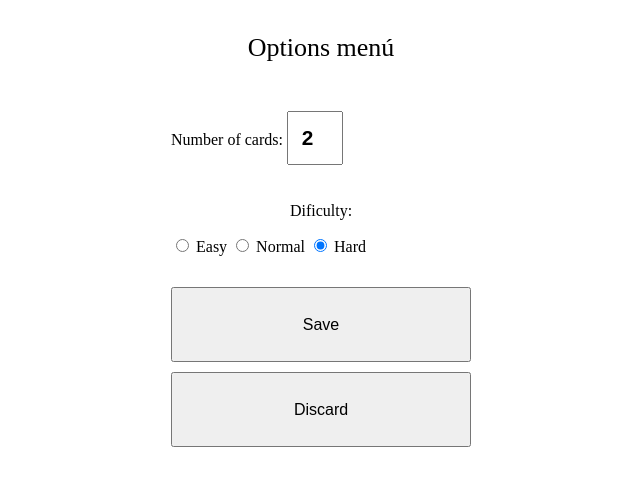
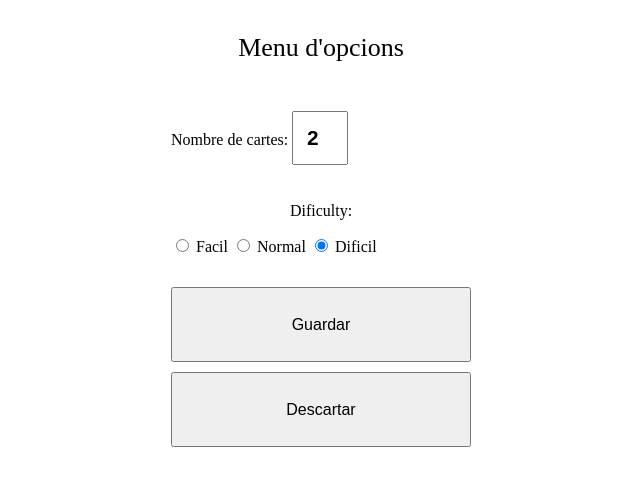
Before and after one commit to u1969219/Memory, a plain HTML site: page motor/html/options.html in a window 1280 px wide. Shown: the whole page, without its empty margins (319-959 px from the left). Drawn offline with nearby package versions, Linux system fonts and the light colour scheme.

Commit message:
Update options.html

```diff
--- a/motor/html/options.html
+++ b/motor/html/options.html
@@ -7,22 +7,22 @@
 	</head>
 	<body>
 		<div id="options_id">
-			<p class="menu-object" id="title">Options menú</p>
+			<p class="menu-object" id="title">Menu d'opcions</p>
 			<div class="menu-object">
-				<label for="labelnumber">Number of cards:</label>
+				<label for="labelnumber">Nombre de cartes:</label>
 				<input type="number" id="labelnumber" v-model="num">
 			</div>
 			<div class="menu-object">
 				<p>Dificulty:</p>
 				<input type="radio" id="easy" value="easy" v-model="dificulty" checked>
-				<label for="easy">Easy</label>
+				<label for="easy">Facil</label>
 				<input type="radio" id="normal" value="normal" v-model="dificulty" >
 				<label for="normal">Normal</label>
 				<input type="radio" id="hard" value="hard" v-model="dificulty" >
-				<label for="hard">Hard</label>
+				<label for="hard">Dificil</label>
 			</div>
-			<button class="menu-object" v-on:click="save"> Save </button>
-			<button class="menu-object" v-on:click="discard"> Discard </button>
+			<button class="menu-object" v-on:click="save"> Guardar </button>
+			<button class="menu-object" v-on:click="discard"> Descartar </button>
 		</div>
 	</body>
 	<script src="https://cdn.jsdelivr.net/npm/vue@2.6.14"></script>
```
